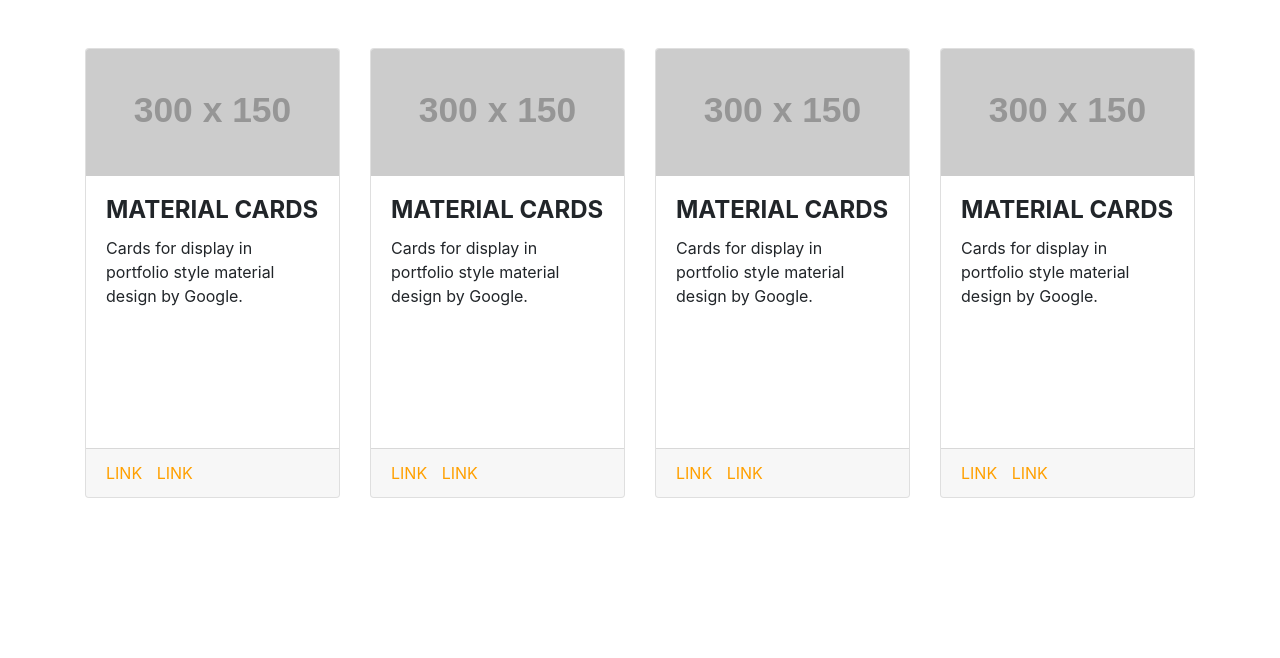
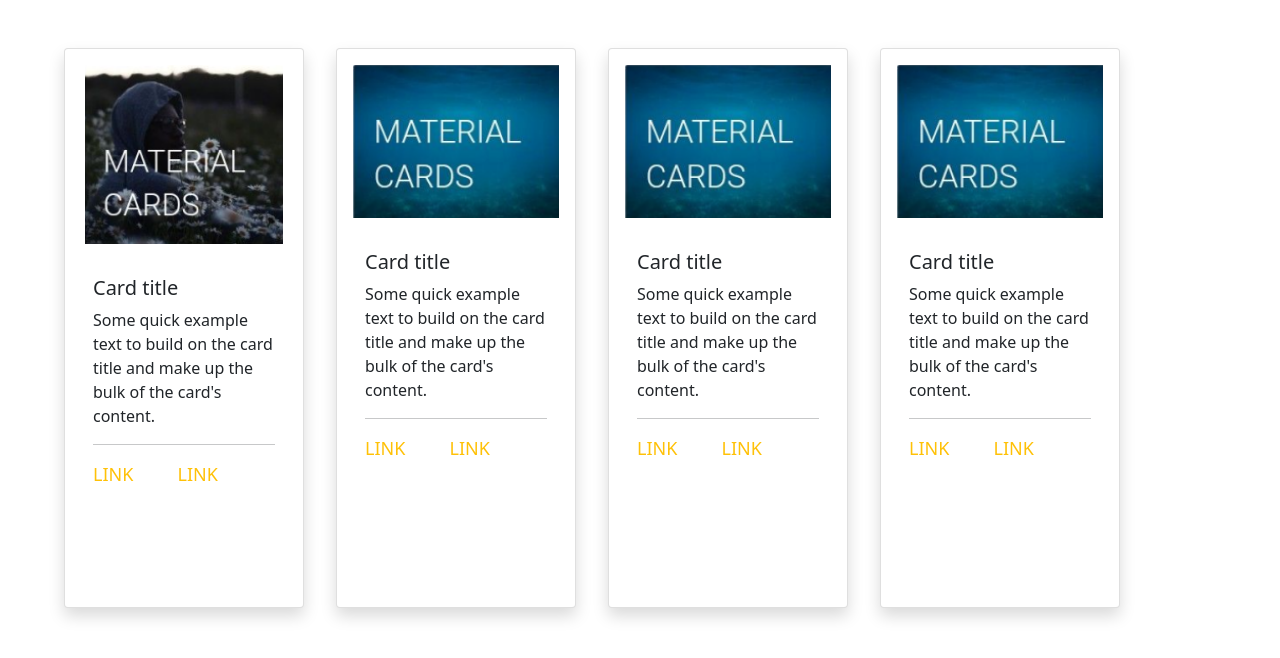
Before and after one commit to redmi11t/Mern-tasks, a plain HTML site: page tasks/Bootstrap/bstask-4.html in a window 1280 px wide. Drawn offline with nearby package versions, Linux system fonts and the light colour scheme; placeholder pictures from the web are drawn by us.

Commit message:
Mern-Tasks

```diff
--- a/tasks/Bootstrap/bstask-4.html
+++ b/tasks/Bootstrap/bstask-4.html
@@ -3,90 +3,65 @@
 <head>
     <meta charset="UTF-8">
     <meta name="viewport" content="width=device-width, initial-scale=1.0">
-  <title>Material Cards</title>
-  <link href="https://stackpath.bootstrapcdn.com/bootstrap/4.5.2/css/bootstrap.min.css" rel="stylesheet">
+    <title>Bootstrap Task4</title>
+    <link href="https://cdn.jsdelivr.net/npm/bootstrap@5.0.2/dist/css/bootstrap.min.css" rel="stylesheet"
+    integrity="sha384-EVSTQN3/azprG1Anm3QDgpJLIm9Nao0Yz1ztcQTwFspd3yD65VohhpuuCOmLASjC" crossorigin="anonymous">
     <style>
-    .card-title {
-      font-size: 1.5rem;
-      font-weight: bold;
+        .card:hover{
+            cursor: pointer;
+            transform: scale(0.9);
         }
-    .card-links a {
-      color: #FFA000;
-      margin-right: 10px;
-    }
-    .card {
-      height: 450px; /* Adjust this value to increase the card height */
-    }
-    .card-body {
-      display: flex;
-      flex-direction: column;
-      justify-content: space-between;
-    }
-    .card-text {
-      flex-grow: 1;
+        a{
+            font-weight: 400;
+            text-decoration: none;
+            font-size: 18px;
         }
     </style>
 </head>
-<body>
-<div class="container mt-5">
-  <div class="row">
-    <div class="col-lg-3 col-md-6 mb-4">
-      <div class="card">
-        <img src="https://via.placeholder.com/300x150" class="card-img-top" alt="Image">
+<body style="align-items: center;">
+    <div class="row mt-5 mx-5">
+        <div class="card mx-3 shadow" style="width: 15rem;">
+            <img src="./first card1.png" class="card-img-top my-3 px-2" alt="...">
             <div class="card-body">
-          <h5 class="card-title">MATERIAL CARDS</h5>
-          <p class="card-text">Cards for display in portfolio style material design by Google.</p>
+              <h5 class="card-title">Card title</h5>
+              <p class="card-text">Some quick example text to build on the card title and make up the bulk of the card's content.</p>
+              <hr>
+              <a href="#" class="col-2 text-warning ">LINK</a>
+              <a href="#" class="col-2 text-warning link" style="margin-left: 40px;">LINK</a>
             </div>
-        <div class="card-footer card-links">
-          <a href="#">LINK</a>
-          <a href="#">LINK</a>
+
+          </div>
+          <div class="card mx-3 shadow" style="width: 15rem;">
+            <img src="./material card.png" class="card-img-top my-3 px-1" alt="material-card">
+            <div class="card-body">
+              <h5 class="card-title">Card title</h5>
+              <p class="card-text">Some quick example text to build on the card title and make up the bulk of the card's content.</p>
+              <hr>
+              <a href="#" class="col-2 text-warning ">LINK</a>
+              <a href="#" class="col-2 text-warning" style="margin-left: 40px;">LINK</a>
+            </div>
+
+          </div>
+          <div class="card mx-3 shadow" style="width: 15rem; height: 35rem;">
+            <img id="one" src="./material card.png" class="card-img-top my-3 px-1" alt="material-card">
+            <div class="card-body">
+              <h5 class="card-title">Card title</h5>
+              <p class="card-text">Some quick example text to build on the card title and make up the bulk of the card's content.</p>
+              <hr>
+              <a href="#" class="col-2 text-warning ">LINK</a>
+              <a href="#" class="col-2 text-warning" style="margin-left: 40px;">LINK</a>
+            </div>
+        </div>
+            <div class="card mx-3 shadow" style="width: 15rem;">
+                <img src="./material card.png" class="card-img-top my-3 px-1" alt="material-card">
+                <div class="card-body">
+                  <h5 class="card-title">Card title</h5>
+                  <p class="card-text">Some quick example text to build on the card title and make up the bulk of the card's content.</p>
+                  <hr>
+                  <a href="#" class="col-2 text-warning ">LINK</a>
+                  <a href="#" class="col-2 text-warning pb-6" style="margin-left: 40px;">LINK</a>
                 </div>
           </div>
     </div>
-    <div class="col-lg-3 col-md-6 mb-4">
-      <div class="card">
-        <img src="https://via.placeholder.com/300x150" class="card-img-top" alt="Image">
-        <div class="card-body">
-          <h5 class="card-title">MATERIAL CARDS</h5>
-          <p class="card-text">Cards for display in portfolio style material design by Google.</p>
-        </div>
-        <div class="card-footer card-links">
-          <a href="#">LINK</a>
-          <a href="#">LINK</a>
-        </div>
-      </div>
-    </div>
-    <div class="col-lg-3 col-md-6 mb-4">
-      <div class="card">
-        <img src="https://via.placeholder.com/300x150" class="card-img-top" alt="Image">
-        <div class="card-body">
-          <h5 class="card-title">MATERIAL CARDS</h5>
-          <p class="card-text">Cards for display in portfolio style material design by Google.</p>
-        </div>
-        <div class="card-footer card-links">
-          <a href="#">LINK</a>
-          <a href="#">LINK</a>
-        </div>
-      </div>
-    </div>
-    <div class="col-lg-3 col-md-6 mb-4">
-      <div class="card">
-        <img src="https://via.placeholder.com/300x150" class="card-img-top" alt="Image">
-        <div class="card-body">
-          <h5 class="card-title">MATERIAL CARDS</h5>
-          <p class="card-text">Cards for display in portfolio style material design by Google.</p>
-        </div>
-        <div class="card-footer card-links">
-          <a href="#">LINK</a>
-          <a href="#">LINK</a>
-        </div>
-      </div>
-    </div>
-  </div>
-</div>
-
-<script src="https://code.jquery.com/jquery-3.5.1.slim.min.js"></script>
-<script src="https://cdn.jsdelivr.net/npm/@popperjs/core@2.5.4/dist/umd/popper.min.js"></script>
-<script src="https://stackpath.bootstrapcdn.com/bootstrap/4.5.2/js/bootstrap.min.js"></script>
 </body>
 </html>
```
Also changed, not shown: tasks/Bootstrap/first card1.png (added), tasks/Bootstrap/material card.png (added). Lines whose indentation alone changed are shown as unchanged.
